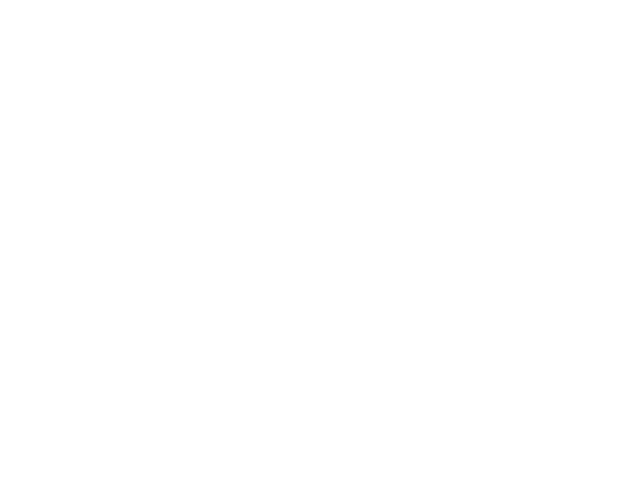
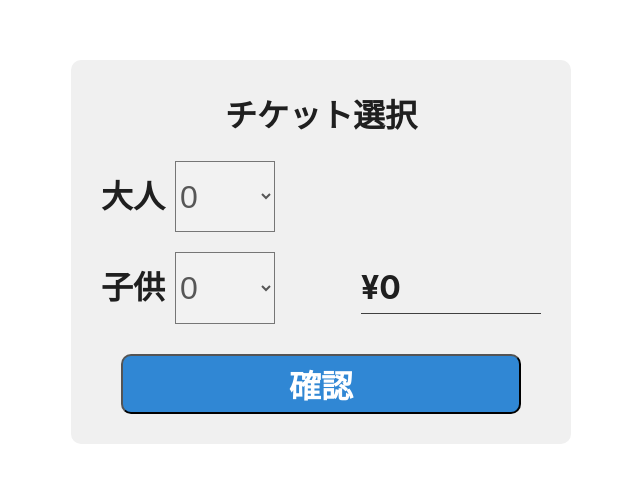
Before and after one commit to TomatoCakePasta/aws-deploy-practice, a Vue app in the folder frontend/: page /ticket-type in a window 1280 px wide. Before the commit this address had no page. Shown: the part 180-662 px from the top of the page, without its empty margins (319-959 px from the left). Built offline with nearby package versions, Linux system fonts and the light colour scheme.

Commit message:
実装: チケット選択画面

```diff
--- a/frontend/src/router/index.ts
+++ b/frontend/src/router/index.ts
@@ -2,6 +2,7 @@ import { createRouter, createWebHistory } from 'vue-router'
 import MenuView from '../views/MenuView.vue'
 import SelectMovieView from '@/views/SelectMovieView.vue'
 import SelectSeatView from '@/views/SelectSeatView.vue'
+import TicketTypeView from '@/views/TicketTypeView.vue'
 
 const router = createRouter({
   history: createWebHistory(import.meta.env.BASE_URL),
@@ -20,7 +21,22 @@ const router = createRouter({
       path: "/select-seat/:id",
       name: "select-seat",
       component: SelectSeatView,
-    }
+    },
+    {
+      path: "/ticket-type",
+      name: "ticket-type",
+      component: TicketTypeView,
+    },
+    // {
+    //   path: "/reservation-confirm",
+    //   name: "reservation-confirm",
+    //   component: ReservationConfirmView,
+    // },
+    // {
+    //   path: "/ticket-print",
+    //   name: "ticket-print",
+    //   component: TicketPrintView,
+    // }
   ],
 })
 
--- a/frontend/src/stores/reservation.ts
+++ b/frontend/src/stores/reservation.ts
@@ -17,7 +17,11 @@ export const userReservationState = defineStore("reservation", () => {
 
     // Getter
     const totalTickets = computed(() => {
-        return ticketTypes.value.adult + ticketTypes.value.child;
+        return ticketTypes.value["adult"] + ticketTypes.value["child"];
+    });
+
+    const totalSelectedSeats = computed(() => {
+        return selectedSeats.value.length;
     });
 
     // Actions
@@ -29,13 +33,16 @@ export const userReservationState = defineStore("reservation", () => {
         return movieId.value;
     });
 
+    function getTotalAmount(): number {
+        return ticketTypes.value["adult"] * 1500 + ticketTypes.value["child"] * 1000;
+    }
+
     function setSelectedSeats(seats: Seat[]) {
         selectedSeats.value = seats;
     }
 
-    function setTicketTypes(adult: number, child: number) {
-        ticketTypes.value.adult = adult;
-        ticketTypes.value.child = child;
+    function setTicketTypes(type: "adult" | "child", count: number) {
+        ticketTypes.value[type] = count;
     }
 
     function resetReservation() {
@@ -47,15 +54,22 @@ export const userReservationState = defineStore("reservation", () => {
         };
     }
 
+    function isTicketCountValid(): boolean {
+        return totalTickets.value == totalSelectedSeats.value;
+    }
+
     return {
         movieId,
         selectedSeats,
         ticketTypes,
         totalTickets,
+        getMovieId,
+        totalSelectedSeats,
         setMovieId,
         setSelectedSeats,
         setTicketTypes,
         resetReservation,
-        getMovieId,
+        isTicketCountValid,
+        getTotalAmount,
     };
 });
--- a/frontend/src/views/SelectSeatView.vue
+++ b/frontend/src/views/SelectSeatView.vue
@@ -1,7 +1,13 @@
 <script setup lang="ts">
     import MovieCardComponent from "@/components/MovieCardComponent.vue";
     import SeatCardComponent from "@/components/SeatCardComponent.vue";
+    import { userReservationState } from "@/stores/reservation";
     import { ref } from "vue";
+    import { useRouter, useRoute } from "vue-router";
+
+    const router = useRouter();
+    const route = useRoute();
+    const reservationStore = userReservationState();
 
     const row = ref(11);
     const col = ref(18);
@@ -13,6 +19,10 @@
     }
 
     const reservedSeats = ref<Seat[]>([]);
+
+    const movieId: string = route.params.id as string;
+    reservationStore.setMovieId(movieId);
+
 
     function onAddSeats(row: number, col: number): void {
         if (isSelected(row, col)) {
@@ -43,6 +53,11 @@
             return a.col - b.col
         })
     }
+
+    function onSelectTicketType() {
+        reservationStore.setSelectedSeats(reservedSeats.value);
+        router.push("/ticket-type");
+    }
 </script>
 
 <template>
@@ -72,7 +87,7 @@
                     />
                  </div>
                  <div class="footer">
-                    <button :disabled="reservedSeats.length <= 0" class="buy-btn">購入</button>
+                    <button :disabled="reservedSeats.length <= 0" class="buy-btn" @click="onSelectTicketType">購入</button>
                  </div>
             </div>
         </div>
--- /dev/null
+++ b/frontend/src/views/TicketTypeView.vue
@@ -0,0 +1,110 @@
+<script setup lang="ts">
+    import { userReservationState } from "@/stores/reservation";
+    import { useRouter } from "vue-router";
+    import { ref } from "vue";
+
+    const reservationStore = userReservationState();
+    const router = useRouter();
+    const total = ref(0);
+
+    function onChange(event: Event, type: "adult" | "child") {
+        const value = Number((event.target as HTMLSelectElement).value);
+        reservationStore.setTicketTypes(type, value);
+        total.value = reservationStore.getTotalAmount();
+    }
+
+    function onGoToConfirmPage() {
+        if (!reservationStore.isTicketCountValid()) {
+            alert(`合計枚数が${reservationStore.totalSelectedSeats}枚になるように選択してください`);
+            return;
+        }
+
+        router.push("/confirm");
+    }
+
+
+</script>
+<template>
+<div class="type-area">
+    <h1 class="title">チケット選択</h1>
+    <div class="type-content">
+        <p class="type-text">大人
+        </p>
+        <select name="adult" id="adult" class="select-btn" @change="onChange($event, 'adult')">
+            <option :value="i - 1" v-for="i in 11" :key="i - 1">{{ i - 1 }}</option>
+        </select>
+    </div>
+    <div class="type-content">
+        <p class="type-text">子供</p>
+        <select name="child" id="child" class="select-btn" @change="onChange($event, 'child')">
+            <option :value="i - 1" v-for="i in 11" :key="i">{{ i - 1 }}</option>
+        </select>
+        <p class="ammount-text">¥{{  total }}</p>
+    </div>
+    <div class="submit-area">
+        <button @click="onGoToConfirmPage()" class="confirm-btn">確認</button>
+    </div>
+</div>
+<!-- エラーメッセージ: 合計枚数がNになるように選択してください -->
+</template>
+
+<style scoped>
+.title {
+    text-align: center;
+    font-size:xx-large;
+    font-weight: bold;
+    margin: 10px 10px;
+    color:rgb(31, 31, 31);
+}
+.type-area {
+    background-color: rgb(240, 240, 240);
+    width: 500px;
+    border-radius: 10px;
+    padding: 20px 0px;
+}
+
+.type-content {
+    display: flex;
+    margin: 20px;
+}
+
+.type-text {
+    font-size:xx-large;
+    font-weight: bold;
+    margin: 10px 10px;
+    color:rgb(31, 31, 31);
+}
+
+.ammount-text {
+    font-size: xx-large;
+    font-weight: bold;
+    width: 180px;
+    margin: 10px 10px;
+    margin-left: auto;
+    border-bottom: 1px solid #404040;
+    color: rgb(31, 31, 31);
+}
+
+.select-btn {
+    width: 100px;
+    font-size: xx-large;
+    background-color: #f2f2f2;
+    color:#575757;
+}
+
+.submit-area {
+    display: flex;
+    justify-content: center;
+}
+
+.confirm-btn {
+    background-color: rgb(48, 135, 212);
+    margin: 10px;
+    width: 80%;
+    height: 60px;
+    font-weight: bold;
+    border-radius: 10px;
+    color:rgb(255, 255, 255);
+    font-size: xx-large;
+}
+</style>
```
